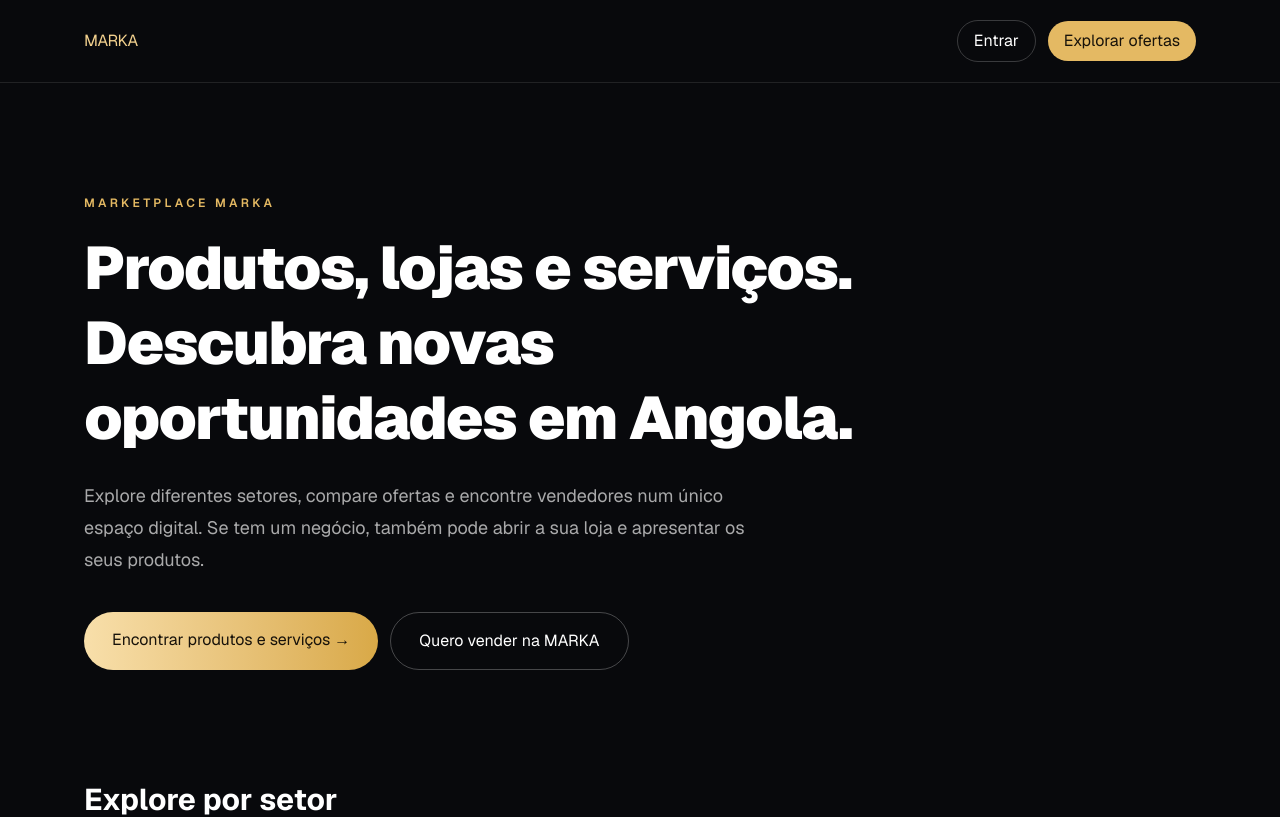
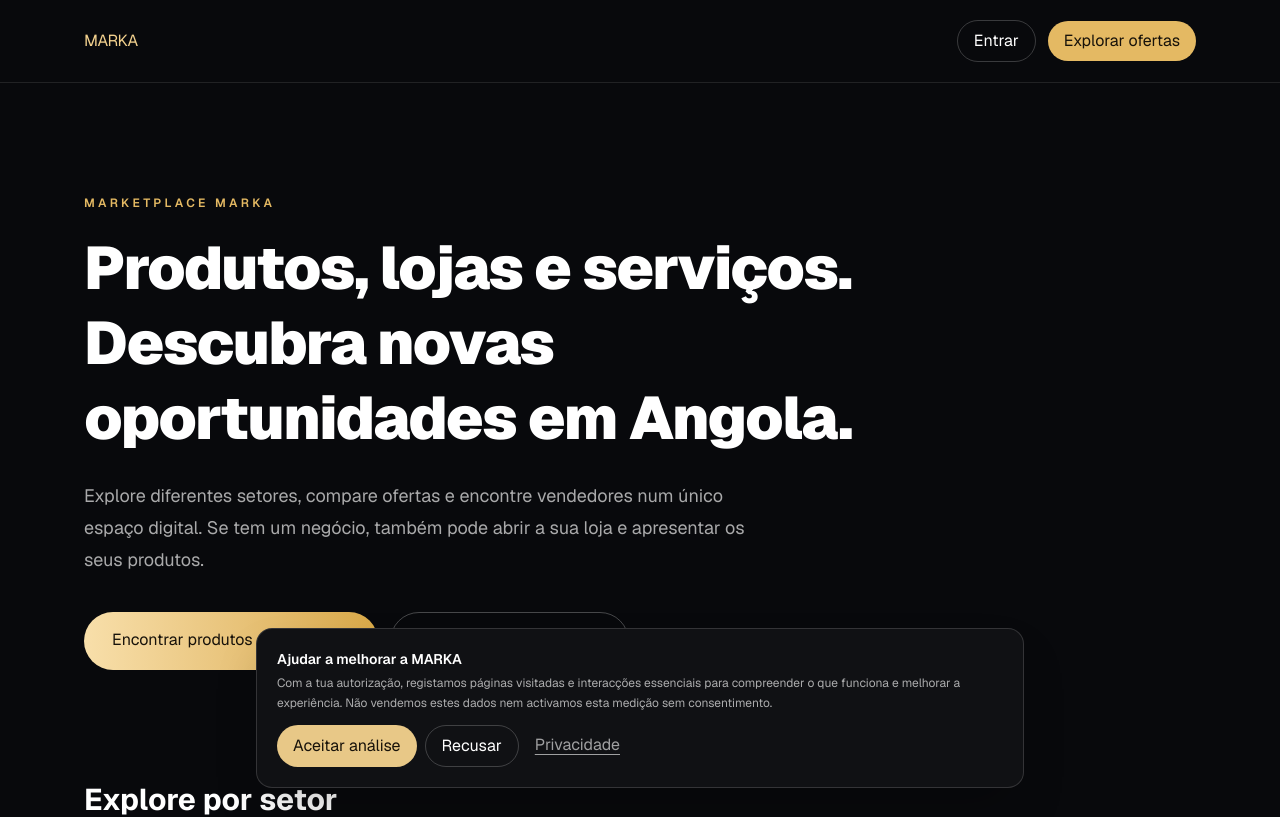
Before and after one commit to ohuminho/marka-platform, a Next.js app: page /marketplace in a window 1280 px wide. Shown: the top 817 px of the page. Built offline with nearby package versions, Linux system fonts and the light colour scheme; no server answers.

Commit message:
feat(growth): mount consent-based first-party analytics

```diff
--- a/src/app/layout.tsx
+++ b/src/app/layout.tsx
@@ -5,6 +5,7 @@ import { Geist, Geist_Mono } from "next/font/google";
 import "./globals.css";
 
 import AppProvider from "@/frontend/providers/AppProvider";
+import PrivacyConsentGrowth from "@/frontend/components/PrivacyConsentGrowth";
 
 const geistSans = Geist({
   variable: "--font-geist-sans",
@@ -77,6 +78,7 @@ export default function RootLayout({ children }: { children: ReactNode }) {
     <html lang="pt-AO" className={`${geistSans.variable} ${geistMono.variable} h-full antialiased`}>
       <body className="min-h-full flex flex-col">
         <AppProvider>{children}</AppProvider>
+        <PrivacyConsentGrowth />
       </body>
     </html>
   );
```
